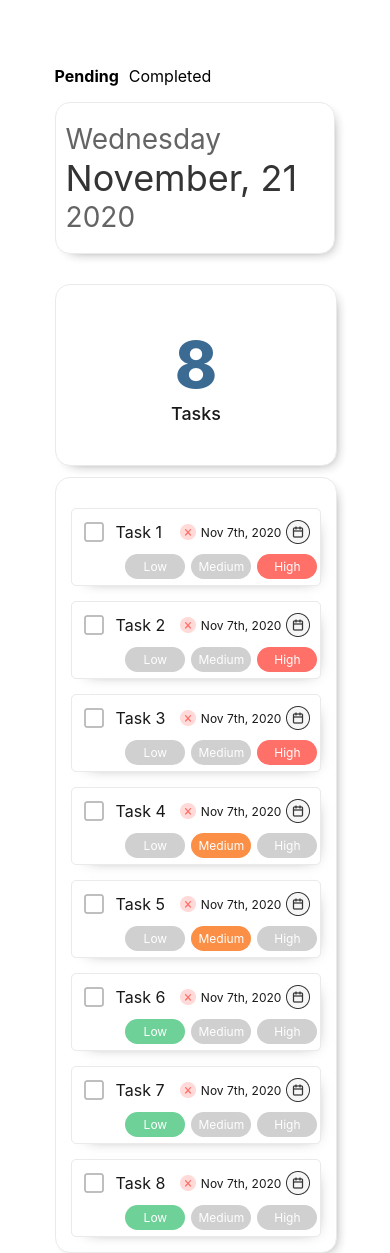
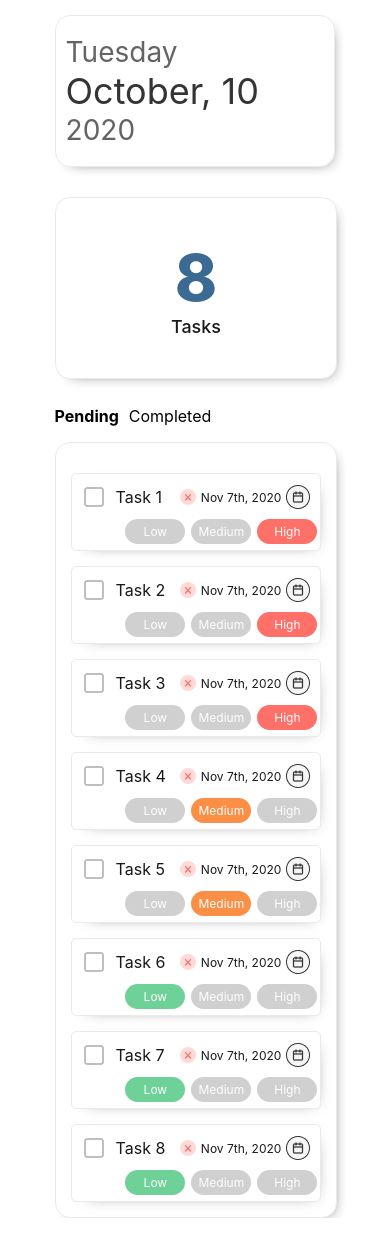
Before and after one commit to zachariahc/CS-Todo, a React (Create React App) app: page / in a window 390 px wide. After the commit the page ends 1218 px from the top, so only its background shows below. Built offline with nearby package versions, Linux system fonts and the light colour scheme.

Commit message:
Restructure layout and add moment for current date

```diff
--- a/package.json
+++ b/package.json
@@ -6,7 +6,9 @@
     "@testing-library/jest-dom": "^5.11.4",
     "@testing-library/react": "^11.1.0",
     "@testing-library/user-event": "^12.1.10",
+    "moment": "^2.29.1",
     "react": "^17.0.1",
+    "react-datepicker": "^3.3.0",
     "react-dom": "^17.0.1",
     "react-scripts": "4.0.0",
     "web-vitals": "^0.2.4"
--- a/src/App.js
+++ b/src/App.js
@@ -1,5 +1,7 @@
 import { useState } from "react";
 import Todo from "./Components/Todo.js";
+import Tabs from "./Components/Tabs.js"
+import DateAndCounter from "./Components/DateAndCounter.js"
 import "./Styles/App.css";
 
 function App() {
@@ -22,7 +24,7 @@ function App() {
 
   const changeToDo = (index) => {
     const newTodos = [...todos];
-    newTodos[index].done = true;
+    newTodos[index].done === false ? newTodos[index].done = true : newTodos[index].done = false
     setTodos(newTodos);
   };
   const changePriority = (index, priorityLevel) => {
@@ -42,30 +44,16 @@ function App() {
 
   return (
     <div className="app">
-    <div className="main">
-      {/* Reorder */}
-    <div className="tab-container">
-        <div className="tab-control">
-          <p className={tab === "Pending" ? "tab-group__tabs bold" : 'tab-group__tabs '}
-          onClick={() => changeTab("Pending")}>
-            Pending
-          </p>
-          <p
-            className={tab !== "Pending" ? "tab-group__tabs completed-tab bold" : 'tab-group__tabs completed-tab '}
-            onClick={() => changeTab("Completed")}>
-            Completed
-          </p>
+      <div className="main-container">
+      <div className="main-layout">
+        <div className="main-tab-container">
+          <Tabs changeTab={changeTab} tab={tab}/>
         </div>
-      </div>
-
-       <div className="todo-list-group-container">
-
-
-       <div className="todo-list-group" >
+        <div className="main-todo-list-container">
+          <div className="todo-list-group">
           {todoName && <p className="todo-delete">{todoName} has been deleted.</p>}
             {tab === "Pending"
               ? todos.map((x, i) => {
-                if (x.done === false) {
                     return (
                       <Todo
                         key={i}
@@ -77,7 +65,6 @@ function App() {
                         deleteTodo={deleteTodo}
                       ></Todo>
                     );
-                }
                 })
               : todos.map((x, i) => {
                   if (x.done === true) {
@@ -98,8 +85,10 @@ function App() {
                   <p style={{textAlign: 'center', marginTop: '50px'}}>No todos moved to done yet</p>
                 }
           </div>
-
-        <div className="date-todo-count-container">
+        </div>
+        <div className="main-date-count-container">
+          <DateAndCounter todoCount={todos.length}/>
+          {/* <div className="date-todo-count-container">
             <div className="date-card">
               <p className="date-card-day">
               Wednesday
@@ -115,9 +104,9 @@ function App() {
               <p className="todo-count">{todos.length}</p>
               <p className="todo-tasks">Tasks</p>
             </div>
+          </div> */}
         </div>
       </div>
-
     </div>
     </div>
   );
--- /dev/null
+++ b/src/Components/DateAndCounter.js
@@ -0,0 +1,18 @@
+import React from 'react'
+import moment from 'moment'
+
+export default function DateAndCounter({ todoCount }) {
+    return (
+        <div className="date-todo-count-container">
+            <div className="date-card">
+                <p className="date-card-day">{moment().format('dddd')}</p>
+                <p className="date-card-month-year">{moment().format('MMMM, MM')}</p>
+                <p className="date-card-year">{moment().format('YYYY')}</p>
+            </div>
+        <div className="todo-count-card">
+          <p className="todo-count">{todoCount}</p>
+          <p className="todo-tasks">Tasks</p>
+        </div>
+      </div>
+    )
+}
--- /dev/null
+++ b/src/Components/Tabs.js
@@ -0,0 +1,22 @@
+import React from 'react'
+
+export default function Tabs({
+    tab,
+    changeTab
+}) {
+    return (
+        <div className="tab-container">
+        <div className="tab-control">
+          <p className={tab === "Pending" ? "tab-group__tabs bold" : 'tab-group__tabs '}
+          onClick={() => changeTab("Pending")}>
+            Pending
+          </p>
+          <p
+            className={tab !== "Pending" ? "tab-group__tabs completed-tab bold" : 'tab-group__tabs completed-tab '}
+            onClick={() => changeTab("Completed")}>
+            Completed
+          </p>
+      </div>
+    </div>
+    )
+}
--- a/src/Styles/App.css
+++ b/src/Styles/App.css
@@ -11,17 +11,6 @@ html {
   justify-content: center;
 }
 
-.main {
-  width: 80%;
-  margin-top: 50px;
-  flex-direction: column;
-}
-@media (max-width: 768px){
-  .main {
-    display: flex;
-    flex-direction: column;
-  }
-}
 .tab-container {
   /* border: 2px solid black;  */
   display: flex;
@@ -45,15 +34,7 @@ html {
 .tab-group__tabs + .completed-tab {
   padding-left: 10px;
 }
-.todo-list-group-container {
-  display: flex;
-  justify-content: center;
-}
- @media(max-width: 768px){
-   .todo-list-group-container {
-     flex-direction: column;
-   }
- }
+
 .todo-list-group {
   padding-top: 15px;
   background: white;
@@ -61,7 +42,7 @@ html {
   border: 1px solid rgb(233, 231, 231);
   box-shadow: 5px 5px 14px -10px rgba(51,51,51,1);
   margin: 0% 5% 0% 5% ;
-  width: 55%;
+  /* width: 55%; */
   border-radius: 15px;
 }
 @media(max-width: 768px){
@@ -155,3 +136,48 @@ html {
   font-weight: 500;
   font-size: 1.12rem;
 }
+
+
+
+
+/* Start new */
+
+.main-container {
+  display: flex;
+  width: 80%;
+}
+
+.main-layout {
+  display: flex;
+  flex-wrap: wrap;
+   width: 100%;
+}
+.main-tab-container {
+  width: 100%;
+}
+@media(max-width: 768px) {
+  .main-tab-container {
+    order: 2
+  }
+}
+
+.main-todo-list-container {
+  width: 70%;
+}
+@media(max-width: 768px) {
+  .main-todo-list-container{
+    order: 2;
+    width: 100%;
+  }
+}
+
+.main-date-count-container {
+  width: 30%;
+}
+@media(max-width: 768px) {
+  .main-date-count-container {
+    order: 1;
+    width: 100%;
+    margin-top: 15px;
+  }
+}
--- a/src/Styles/Todo.css
+++ b/src/Styles/Todo.css
@@ -30,10 +30,14 @@
 }
 .chip-levels-group > p {
     margin: 0px 3px;
+    cursor: pointer;
 }
 .chip-levels-group {
   display: flex;
   justify-content: flex-end;
+}
+.pointer {
+  cursor: pointer;
 }
 .no-chip-color {
    background: #CBCBCB;
```
Also changed, not shown: 1 other file (tests, documents, lock files or other folders). Lines whose indentation alone changed are shown as unchanged.
